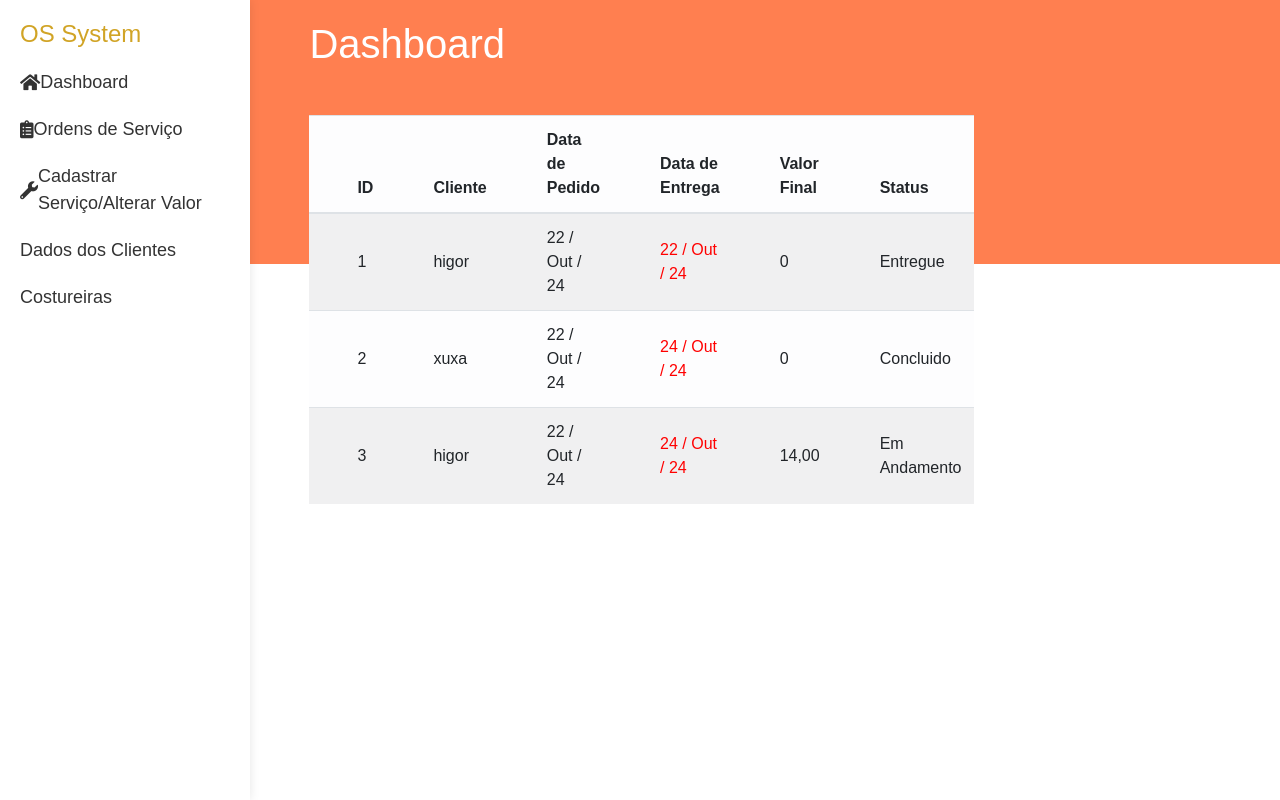
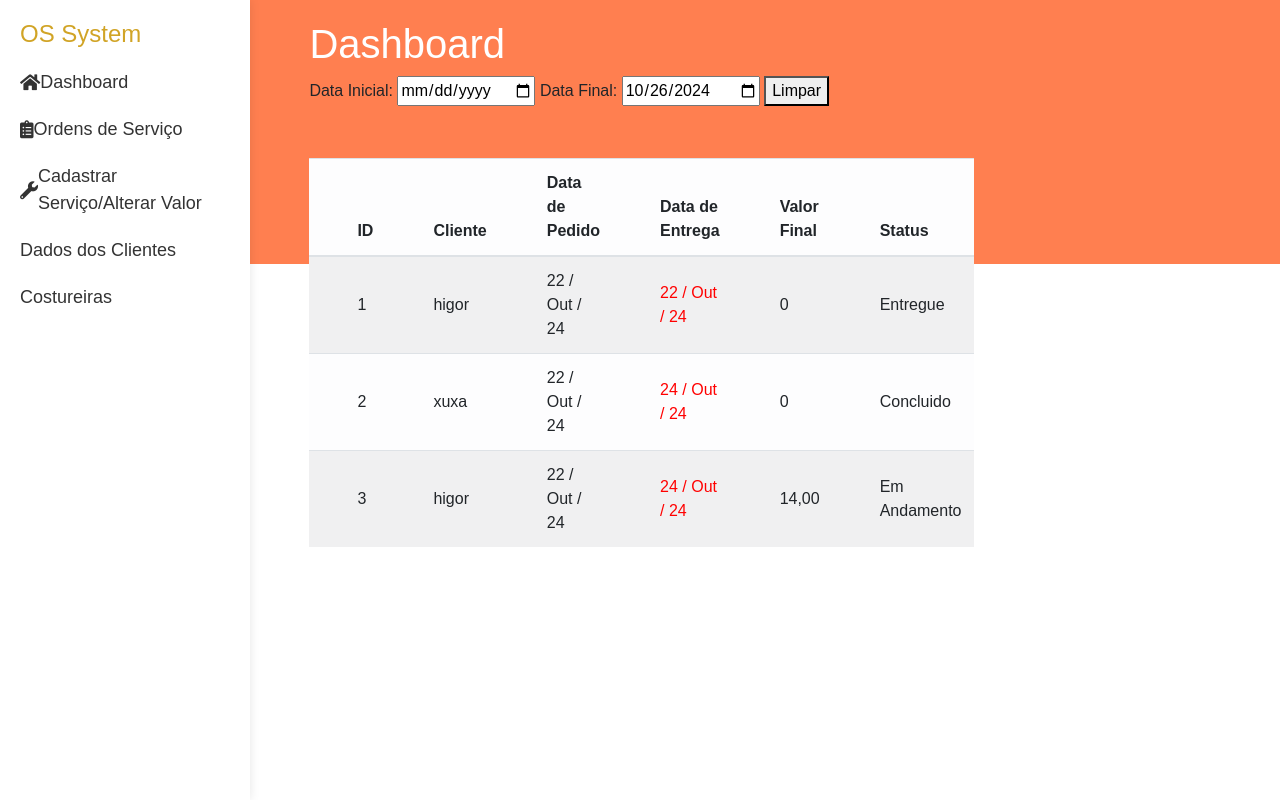
Before and after one commit to Furyfull/costura, a Django app: page / in a window 1280 px wide. Run offline with Django 5.2, Linux system fonts and the light colour scheme; data comes from the database, SQL or seed files in the repository; some libraries are stand-ins or nearby versions.

Commit message:
filtro data dashboard

```diff
--- a/costura/costura/views.py
+++ b/costura/costura/views.py
@@ -4,4 +4,13 @@ from ordens.models import Ordem
 
 def dashboard(request):
     ordens = Ordem.objects.all()
+
+    # Captura os parâmetros de data do formulário (se eles existirem)
+    start_date = request.GET.get('start_date')
+    end_date = request.GET.get('end_date')
+
+    if start_date and end_date:
+        # Se ambos os campos de data foram preenchidos, filtra pelo intervalo de datas
+        ordens = ordens.filter(data_entrega__range=[start_date, end_date])
+
     return render(request, 'dashboard.html',{'ordens':ordens} )
--- a/costura/static/js/scripts.js
+++ b/costura/static/js/scripts.js
@@ -8,7 +8,7 @@ function colorEntrega() {
     const dataHoje = `${diaHoje}/${mesHoje}/${anoHoje}`;
     console.log(dataHoje)
     // Seleciona todas as células que contêm a data de entrega
-    const linhas = document.querySelectorAll('tr td:nth-child(4)');
+    const linhas = document.querySelectorAll('.dataccd');
     linhas.forEach(celula => {
         const dataEntrega = celula.getAttribute('data-value');
         console.log(dataEntrega + dataHoje);
--- a/costura/templates/dashboard.html
+++ b/costura/templates/dashboard.html
@@ -4,6 +4,15 @@
 <h1>Dashboard</h1>
 {% comment %} <button id="reloadButton">Recarregar Dados</button> {% endcomment %}
 
+<form method="GET" action="/">
+    <label for="start_date">Data Inicial:</label>
+    <input type="date" id="start_date" name="start_date" >
+
+    <label for="end_date">Data Final:</label>
+    <input type="date" id="end_date" name="end_date"  value="{{ hoje|date:'Y-m-d' }}">
+
+    <button type="submit" id="filterButton">Limpar</button>
+</form>
 
 
 <table class='tabela-cliente-ordem table table-striped sortable table-light'>
@@ -24,7 +33,7 @@
                     <td>{{ordem.id}}</td>
                     <td>{{ordem.cliente}}</td>
                     <td>{{ordem.data_pedido|date:'d / M / y'}} </td>
-                    <td data-value="{{ ordem.data_entrega|date:'d/m/y' }}">{{ordem.data_entrega|date:'d / M / y'}} </td>
+                    <td class='dataccd' data-value="{{ ordem.data_entrega|date:'d/m/y' }}">{{ordem.data_entrega|date:'d / M / y'}} </td>
                     <td>{{ordem.total}} </td>
                     <td>{{ordem.get_status_display}}</td>
                 </tr>
@@ -47,5 +56,11 @@
 {% block js %}
     <script>
         $(document).ready(colorEntrega());
+        $('#end_date').val(new Date().toISOString().substr(0, 10));
+        $('#start_date').on('input change', function() {
+                if ($(this).val() !== "") {
+                    $('#filterButton').text('Filtrar');
+                }
+            });
     </script>
 {% endblock js %}
--- a/costura/templates/layout.html
+++ b/costura/templates/layout.html
@@ -9,6 +9,7 @@
     <link rel="stylesheet" href="{% static "css/styles.css" %}">
     <link rel="stylesheet" href="https://cdnjs.cloudflare.com/ajax/libs/font-awesome/5.15.4/css/all.min.css">
     <link rel="stylesheet" href="https://cdn.jsdelivr.net/npm/select2@4.1.0-rc.0/dist/css/select2.min.css"  />
+
 
     <title>OS System</title>
 </head>
```
